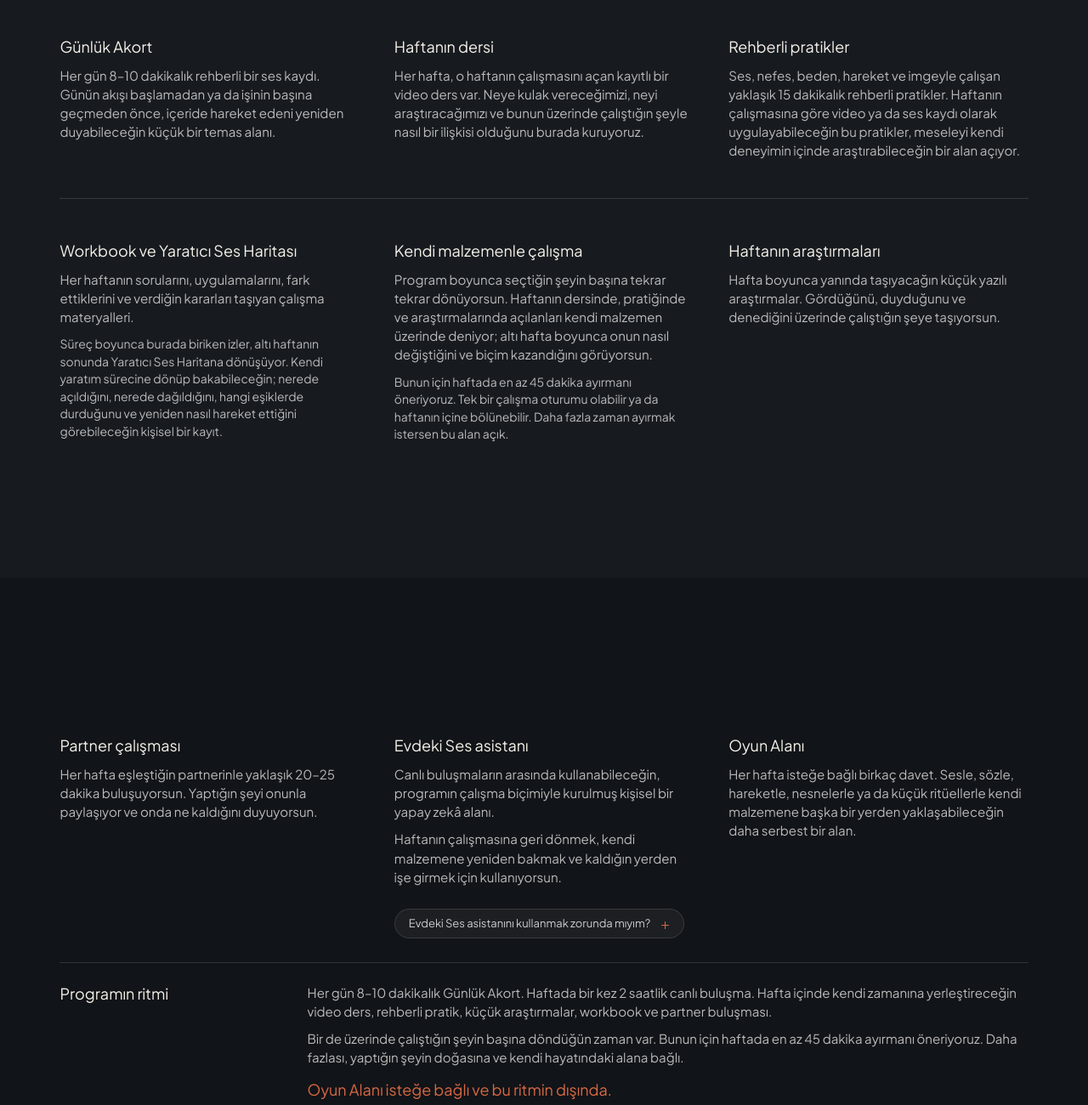
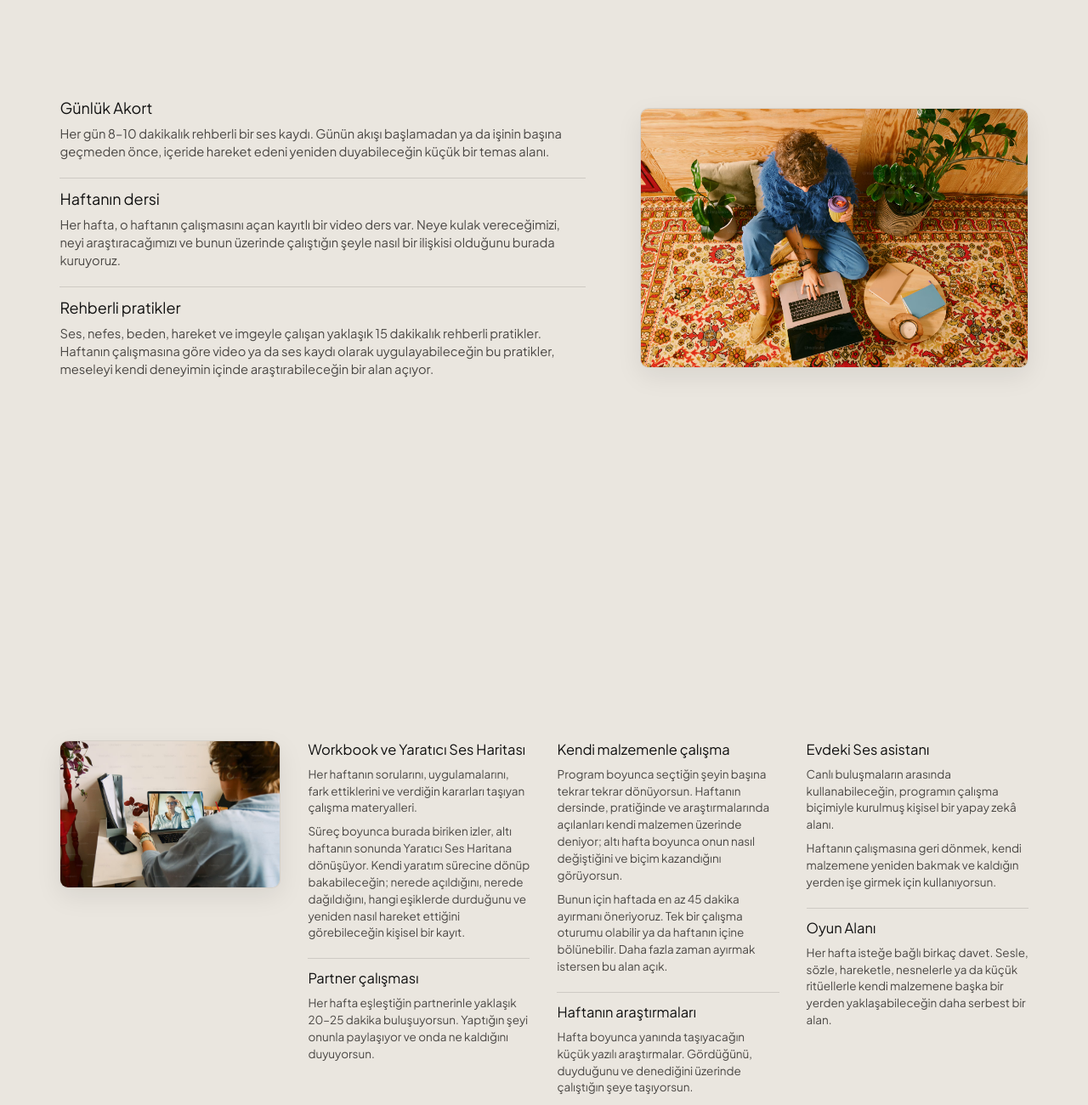
Before and after one commit to ekinyasa/evdekises-v2, a plain HTML site: page index.html in a window 1280 px wide. Shown: the part 10520-11820 px from the top of the page at 85% size. Drawn offline with Linux system fonts and the light colour scheme.

Commit message:
checkpoint: pre-program-illustrator-implementation

```diff
--- a/index.html
+++ b/index.html
@@ -684,10 +684,10 @@
     </section>
 
     <!-- ═══════════════════════════════════════════════════════════
-         PROGRAM A: BİRLİKTE ÇALIŞMAK (SECTION 13)
-         Environment: EDITORIAL DARK #111418
+         PROGRAM A: BİRLİKTE ÇALIŞMAK (SCENE A)
+         Environment: EDITORIAL LIGHT #EAE6DF
          ═══════════════════════════════════════════════════════════ -->
-    <section class="scene-program scene-program-a" id="program">
+    <section class="scene-program scene-program-a" id="program" data-slide-theme="light">
       <div class="container program-container">
 
         <div class="program-intro-header">
@@ -732,64 +732,42 @@
     </section>
 
     <!-- ═══════════════════════════════════════════════════════════
-         PROGRAM B: KİŞİSEL ÇALIŞMA ARAÇLARI (SECTION 14)
-         Environment: ALTERNATIVE SURFACE #171B20
+         PROGRAM B: KİŞİSEL ÇALIŞMA ARAÇLARI (SCENE B)
+         Environment: EDITORIAL LIGHT #EAE6DF
          ═══════════════════════════════════════════════════════════ -->
-    <section class="scene-program scene-program-b" id="program-pratikler">
+    <section class="scene-program scene-program-b" id="program-pratikler" data-slide-theme="light">
       <div class="container program-container">
 
-        <div class="program-grid-b">
-          <!-- Row 1: 3 Columns -->
-          <div class="program-tool-item">
-            <h3 class="program-tool-title">Günlük Akort</h3>
-            <p class="program-tool-desc">
+        <div class="program-layout-b">
+          <!-- Left: 3 Content Blocks -->
+          <div class="program-b-content-col">
+            <div class="program-b-item">
+              <h3 class="program-b-title">Günlük Akort</h3>
+              <p class="program-b-desc">
                 Her gün 8–10 dakikalık rehberli bir ses kaydı. Günün akışı başlamadan ya da işinin başına geçmeden önce, içeride hareket edeni yeniden duyabileceğin küçük bir temas alanı.
               </p>
             </div>
 
-          <div class="program-tool-item">
-            <h3 class="program-tool-title">Haftanın dersi</h3>
-            <p class="program-tool-desc">
+            <div class="program-b-item">
+              <h3 class="program-b-title">Haftanın dersi</h3>
+              <p class="program-b-desc">
                 Her hafta, o haftanın çalışmasını açan kayıtlı bir video ders var. Neye kulak vereceğimizi, neyi araştıracağımızı ve bunun üzerinde çalıştığın şeyle nasıl bir ilişkisi olduğunu burada kuruyoruz.
               </p>
             </div>
 
-          <div class="program-tool-item">
-            <h3 class="program-tool-title">Rehberli pratikler</h3>
-            <p class="program-tool-desc">
+            <div class="program-b-item">
+              <h3 class="program-b-title">Rehberli pratikler</h3>
+              <p class="program-b-desc">
                 Ses, nefes, beden, hareket ve imgeyle çalışan yaklaşık 15 dakikalık rehberli pratikler. Haftanın çalışmasına göre video ya da ses kaydı olarak uygulayabileceğin bu pratikler, meseleyi kendi deneyimin içinde araştırabileceğin bir alan açıyor.
               </p>
             </div>
-
-          <!-- Divider between rows on desktop -->
-          <div class="program-row-divider" aria-hidden="true"></div>
-
-          <!-- Row 2: 3 Columns -->
-          <div class="program-tool-item">
-            <h3 class="program-tool-title">Workbook ve Yaratıcı Ses Haritası</h3>
-            <p class="program-tool-desc">
-              Her haftanın sorularını, uygulamalarını, fark ettiklerini ve verdiğin kararları taşıyan çalışma materyalleri.
-            </p>
-            <p class="program-tool-subdesc">
-              Süreç boyunca burada biriken izler, altı haftanın sonunda Yaratıcı Ses Haritana dönüşüyor. Kendi yaratım sürecine dönüp bakabileceğin; nerede açıldığını, nerede dağıldığını, hangi eşiklerde durduğunu ve yeniden nasıl hareket ettiğini görebileceğin kişisel bir kayıt.
-            </p>
           </div>
 
-          <div class="program-tool-item">
-            <h3 class="program-tool-title">Kendi malzemenle çalışma</h3>
-            <p class="program-tool-desc">
-              Program boyunca seçtiğin şeyin başına tekrar tekrar dönüyorsun. Haftanın dersinde, pratiğinde ve araştırmalarında açılanları kendi malzemen üzerinde deniyor; altı hafta boyunca onun nasıl değiştiğini ve biçim kazandığını görüyorsun.
-            </p>
-            <p class="program-tool-subdesc">
-              Bunun için haftada en az 45 dakika ayırmanı öneriyoruz. Tek bir çalışma oturumu olabilir ya da haftanın içine bölünebilir. Daha fazla zaman ayırmak istersen bu alan açık.
-            </p>
+          <!-- Right: Supporting Photographic Frame -->
+          <div class="program-b-media-col" aria-hidden="true">
+            <div class="program-b-photo-card">
+              <img src="assets/program-b.avif" alt="Evdeki Ses çalışma ortamı" class="program-b-img" loading="lazy" />
             </div>
-
-          <div class="program-tool-item">
-            <h3 class="program-tool-title">Haftanın araştırmaları</h3>
-            <p class="program-tool-desc">
-              Hafta boyunca yanında taşıyacağın küçük yazılı araştırmalar. Gördüğünü, duyduğunu ve denediğini üzerinde çalıştığın şeye taşıyorsun.
-            </p>
           </div>
         </div>
 
@@ -797,43 +775,90 @@
     </section>
 
     <!-- ═══════════════════════════════════════════════════════════
-         PROGRAM C: SÜREKLİLİK VE DESTEK (SECTION 15)
-         Environment: EDITORIAL DARK #111418
+         PROGRAM C: SÜREKLİLİK VE DESTEK (SCENE C)
+         Environment: EDITORIAL LIGHT #EAE6DF
          ═══════════════════════════════════════════════════════════ -->
-    <section class="scene-program scene-program-c" id="program-ritim">
+    <section class="scene-program scene-program-c" id="program-destek" data-slide-theme="light">
       <div class="container program-container">
 
-        <div class="program-grid-c-top">
-          <div class="program-support-item">
-            <h3 class="program-support-title">Partner çalışması</h3>
-            <p class="program-support-desc">
+        <div class="program-layout-c">
+          <!-- Column 1: Supporting Photograph -->
+          <div class="program-c-media-col" aria-hidden="true">
+            <div class="program-c-photo-card">
+              <img src="assets/program-c.avif" alt="Evdeki Ses pratik ve materyal" class="program-c-img" loading="lazy" />
+            </div>
+          </div>
+
+          <!-- Column 2: 2 Components -->
+          <div class="program-c-group">
+            <div class="program-c-item">
+              <h3 class="program-c-title">Workbook ve Yaratıcı Ses Haritası</h3>
+              <p class="program-c-desc">
+                Her haftanın sorularını, uygulamalarını, fark ettiklerini ve verdiğin kararları taşıyan çalışma materyalleri.
+              </p>
+              <p class="program-c-desc">
+                Süreç boyunca burada biriken izler, altı haftanın sonunda Yaratıcı Ses Haritana dönüşüyor. Kendi yaratım sürecine dönüp bakabileceğin; nerede açıldığını, nerede dağıldığını, hangi eşiklerde durduğunu ve yeniden nasıl hareket ettiğini görebileceğin kişisel bir kayıt.
+              </p>
+            </div>
+
+            <div class="program-c-item">
+              <h3 class="program-c-title">Partner çalışması</h3>
+              <p class="program-c-desc">
                 Her hafta eşleştiğin partnerinle yaklaşık 20–25 dakika buluşuyorsun. Yaptığın şeyi onunla paylaşıyor ve onda ne kaldığını duyuyorsun.
               </p>
             </div>
+          </div>
 
-          <div class="program-support-item">
-            <h3 class="program-support-title">Evdeki Ses asistanı</h3>
-            <p class="program-support-desc">
-              Canlı buluşmaların arasında kullanabileceğin, programın çalışma biçimiyle kurulmuş kişisel bir yapay zekâ alanı.
+          <!-- Column 3: 2 Components -->
+          <div class="program-c-group">
+            <div class="program-c-item">
+              <h3 class="program-c-title">Kendi malzemenle çalışma</h3>
+              <p class="program-c-desc">
+                Program boyunca seçtiğin şeyin başına tekrar tekrar dönüyorsun. Haftanın dersinde, pratiğinde ve araştırmalarında açılanları kendi malzemen üzerinde deniyor; altı hafta boyunca onun nasıl değiştiğini ve biçim kazandığını görüyorsun.
               </p>
-            <p class="program-support-desc">
-              Haftanın çalışmasına geri dönmek, kendi malzemene yeniden bakmak ve kaldığın yerden işe girmek için kullanıyorsun.
+              <p class="program-c-desc">
+                Bunun için haftada en az 45 dakika ayırmanı öneriyoruz. Tek bir çalışma oturumu olabilir ya da haftanın içine bölünebilir. Daha fazla zaman ayırmak istersen bu alan açık.
               </p>
-            <div class="program-assistant-faq-wrap">
-              <button type="button" class="program-assistant-faq-btn" data-open-faq="faq-asistan" aria-haspopup="dialog">
-                <span class="assistant-faq-text">Evdeki Ses asistanını kullanmak zorunda mıyım?</span>
-                <span class="assistant-faq-icon" aria-hidden="true">+</span>
-              </button>
+            </div>
+
+            <div class="program-c-item">
+              <h3 class="program-c-title">Haftanın araştırmaları</h3>
+              <p class="program-c-desc">
+                Hafta boyunca yanında taşıyacağın küçük yazılı araştırmalar. Gördüğünü, duyduğunu ve denediğini üzerinde çalıştığın şeye taşıyorsun.
+              </p>
             </div>
           </div>
 
-          <div class="program-support-item">
-            <h3 class="program-support-title">Oyun Alanı</h3>
-            <p class="program-support-desc">
+          <!-- Column 4: 2 Components -->
+          <div class="program-c-group">
+            <div class="program-c-item">
+              <h3 class="program-c-title">Evdeki Ses asistanı</h3>
+              <p class="program-c-desc">
+                Canlı buluşmaların arasında kullanabileceğin, programın çalışma biçimiyle kurulmuş kişisel bir yapay zekâ alanı.
+              </p>
+              <p class="program-c-desc">
+                Haftanın çalışmasına geri dönmek, kendi malzemene yeniden bakmak ve kaldığın yerden işe girmek için kullanıyorsun.
+              </p>
+            </div>
+
+            <div class="program-c-item">
+              <h3 class="program-c-title">Oyun Alanı</h3>
+              <p class="program-c-desc">
                 Her hafta isteğe bağlı birkaç davet. Sesle, sözle, hareketle, nesnelerle ya da küçük ritüellerle kendi malzemene başka bir yerden yaklaşabileceğin daha serbest bir alan.
               </p>
             </div>
           </div>
+        </div>
+
+      </div>
+    </section>
+
+    <!-- ═══════════════════════════════════════════════════════════
+         PROGRAMIN RİTMİ (PRESERVED STANDALONE SECTION)
+         Environment: EDITORIAL DARK #111418
+         ═══════════════════════════════════════════════════════════ -->
+    <section class="scene-program scene-program-rhythm" id="program-ritim">
+      <div class="container program-container">
 
         <div class="program-rhythm-section">
           <div class="program-rhythm-head">
--- a/main.js
+++ b/main.js
@@ -10,8 +10,9 @@ document.addEventListener('DOMContentLoaded', () => {
   let ticking = false;
   const SCROLL_THRESHOLD = 90;
 
-  // Week sections for theme & tracking
+  // Week & light-themed sections for theme & tracking
   const weekSections = document.querySelectorAll('.scene-journey-week');
+  const lightSurfaceSections = document.querySelectorAll('.scene-journey-week, [data-slide-theme="light"]');
   const journeyTracker = document.getElementById('journeyTracker');
   const trackerLinks = document.querySelectorAll('.tracker-link');
 
@@ -29,14 +30,11 @@ document.addEventListener('DOMContentLoaded', () => {
       const headerMidY = headerRect.top + headerRect.height / 2;
 
       let onLight = false;
-      for (let i = 0; i < weekSections.length; i++) {
-        const section = weekSections[i];
+      for (let i = 0; i < lightSurfaceSections.length; i++) {
+        const section = lightSurfaceSections[i];
         const rect = section.getBoundingClientRect();
         if (rect.top <= headerMidY && rect.bottom >= headerMidY) {
-          const theme = section.getAttribute('data-slide-theme');
-          if (theme === 'light') {
-            onLight = true;
-          }
+          onLight = true;
           break;
         }
       }
@@ -235,7 +233,7 @@ document.addEventListener('DOMContentLoaded', () => {
 
   const eligibleChatSectionIds = new Set([
     'hafta-0', 'hafta-1', 'hafta-2', 'hafta-3', 'hafta-4', 'hafta-5', 'hafta-6',
-    'program', 'program-pratikler', 'program-ritim',
+    'program', 'program-pratikler', 'program-destek', 'program-ritim',
     'uygunluk',
     'nilufer'
   ]);
--- a/styles.css
+++ b/styles.css
@@ -1947,21 +1947,18 @@ a {
   display: flex;
   align-items: center;
   justify-content: center;
-  padding: clamp(3rem, 6vh, 4.5rem) 0;
+  padding: clamp(3.5rem, 6.5vh, 5rem) 0;
   overflow: hidden;
 }
 
-.scene-program-a {
-  background-color: #111418;
-  color: #F5F1E8;
-}
-
-.scene-program-b {
-  background-color: #171B20;
-  color: #F5F1E8;
-}
-
+.scene-program-a,
+.scene-program-b,
 .scene-program-c {
+  background-color: #EAE6DF;
+  color: #111111;
+}
+
+.scene-program-rhythm {
   background-color: #111418;
   color: #F5F1E8;
 }
@@ -1975,40 +1972,40 @@ a {
   display: flex;
   flex-direction: column;
   justify-content: center;
-  gap: clamp(1.75rem, 3.5vh, 3rem);
-}
-
+  gap: clamp(1.75rem, 3.5vh, 3.25rem);
+}
+
+/* ─── SCENE A: Editorial Light Composition ─── */
 .program-intro-header {
-  max-width: 840px;
-  display: flex;
-  flex-direction: column;
-  gap: 0.75rem;
+  max-width: 860px;
+  display: flex;
+  flex-direction: column;
+  gap: 0.85rem;
 }
 
 .program-main-title {
   font-family: 'NB International Regular Webfont', 'NB International Pro', 'NB International', var(--font-sans);
-  font-size: clamp(24px, 2.36vw, 34px);
-  line-height: clamp(30px, 2.77vw, 40px);
+  font-size: clamp(26px, 2.4vw, 36px);
+  line-height: clamp(32px, 2.8vw, 42px);
   font-weight: 400;
   letter-spacing: -0.02em;
-  color: #F5F1E8;
+  color: #111111;
   margin: 0;
 }
 
 .program-intro-lead {
   font-family: 'NB International Regular Webfont', 'NB International Pro', 'NB International', var(--font-sans);
-  font-size: clamp(15px, 1.18vw, 17px);
-  line-height: clamp(22px, 1.66vw, 24px);
-  font-weight: 400;
-  color: #B9B9B9;
-  margin: 0;
-}
-
-/* ─── PROGRAM A: Two Distinct Content Columns ─── */
+  font-size: clamp(15.5px, 1.2vw, 17.5px);
+  line-height: clamp(23px, 1.7vw, 26px);
+  font-weight: 400;
+  color: #55524E;
+  margin: 0;
+}
+
 .program-grid-a {
   display: grid;
   grid-template-columns: 1fr 1fr;
-  gap: clamp(2.5rem, 5vw, 5.5rem);
+  gap: clamp(2.5rem, 5.5vw, 5.5rem);
   align-items: start;
 }
 
@@ -2017,7 +2014,7 @@ a {
   flex-direction: column;
   gap: 0.85rem;
   padding-top: clamp(1.25rem, 2vh, 1.75rem);
-  border-top: 1px solid rgba(245, 241, 232, 0.14);
+  border-top: 1px solid rgba(0, 0, 0, 0.12);
 }
 
 .program-block-head {
@@ -2027,10 +2024,10 @@ a {
 
 .program-block-title {
   font-family: 'NB International Regular Webfont', 'NB International Pro', 'NB International', var(--font-sans);
-  font-size: clamp(18px, 1.39vw, 20px);
-  line-height: clamp(24px, 1.8vw, 26px);
-  font-weight: 400;
-  color: #F5F1E8;
+  font-size: clamp(18px, 1.39vw, 21px);
+  line-height: clamp(24px, 1.8vw, 27px);
+  font-weight: 400;
+  color: #111111;
   margin: 0;
 }
 
@@ -2042,136 +2039,159 @@ a {
 
 .program-desc {
   font-family: 'NB International Regular Webfont', 'NB International Pro', 'NB International', var(--font-sans);
-  font-size: clamp(15px, 1.18vw, 17px);
-  line-height: clamp(22px, 1.73vw, 25px);
-  font-weight: 400;
-  color: #B9B9B9;
+  font-size: clamp(14.5px, 1.15vw, 16.5px);
+  line-height: clamp(22px, 1.7vw, 25px);
+  font-weight: 400;
+  color: #4A4744;
   margin: 0;
 }
 
 .program-highlight-statement {
   font-family: 'NB International Regular Webfont', 'NB International Pro', 'NB International', var(--font-sans);
-  font-size: clamp(18px, 1.39vw, 20px);
-  line-height: clamp(24px, 1.94vw, 28px);
-  font-weight: 400;
-  color: var(--accent-terracotta);
+  font-size: clamp(17px, 1.35vw, 19.5px);
+  line-height: clamp(24px, 1.9vw, 28px);
+  font-weight: 400;
+  color: #9E472A;
   margin: 0.35rem 0 0;
 }
 
-/* ─── PROGRAM B: 3 Columns × 2 Rows ─── */
-.program-grid-b {
+/* ─── SCENE B: Light Editorial Layout + Supporting Photo ─── */
+.program-layout-b {
   display: grid;
-  grid-template-columns: repeat(3, 1fr);
-  gap: clamp(1.75rem, 3.2vw, 3.5rem);
-}
-
-.program-row-divider {
-  grid-column: 1 / -1;
-  height: 1px;
-  background: rgba(245, 241, 232, 0.14);
-  margin: clamp(0.25rem, 0.5vh, 0.5rem) 0;
-}
-
-.program-tool-item {
-  display: flex;
-  flex-direction: column;
-  gap: 0.65rem;
-  padding-top: 0.25rem;
-}
-
-.program-tool-title {
+  grid-template-columns: 1.15fr 0.85fr;
+  gap: clamp(2.5rem, 5vw, 5rem);
+  align-items: center;
+}
+
+.program-b-content-col {
+  display: flex;
+  flex-direction: column;
+  gap: clamp(1.25rem, 2.2vh, 2rem);
+}
+
+.program-b-item {
+  display: flex;
+  flex-direction: column;
+  gap: 0.5rem;
+  padding-top: clamp(0.75rem, 1.5vh, 1.25rem);
+  border-top: 1px solid rgba(0, 0, 0, 0.12);
+}
+
+.program-b-item:first-child {
+  border-top: none;
+  padding-top: 0;
+}
+
+.program-b-title {
   font-family: 'NB International Regular Webfont', 'NB International Pro', 'NB International', var(--font-sans);
-  font-size: clamp(18px, 1.39vw, 20px);
-  line-height: clamp(24px, 1.8vw, 26px);
-  font-weight: 400;
-  color: #F5F1E8;
-  margin: 0;
-}
-
-.program-tool-desc {
+  font-size: clamp(18px, 1.39vw, 21px);
+  line-height: clamp(24px, 1.8vw, 27px);
+  font-weight: 400;
+  color: #111111;
+  margin: 0;
+}
+
+.program-b-desc {
   font-family: 'NB International Regular Webfont', 'NB International Pro', 'NB International', var(--font-sans);
-  font-size: clamp(15px, 1.18vw, 17px);
-  line-height: clamp(22px, 1.73vw, 25px);
-  font-weight: 400;
-  color: #B9B9B9;
-  margin: 0;
-}
-
-.program-tool-subdesc {
+  font-size: clamp(14.5px, 1.15vw, 16px);
+  line-height: clamp(21px, 1.65vw, 24px);
+  font-weight: 400;
+  color: #4A4744;
+  margin: 0;
+}
+
+.program-b-media-col {
+  display: flex;
+  justify-content: center;
+  align-items: center;
+}
+
+.program-b-photo-card {
+  width: 100%;
+  max-width: 480px;
+  border-radius: 10px;
+  overflow: hidden;
+  box-shadow: 0 10px 30px rgba(0, 0, 0, 0.08);
+  border: 1px solid rgba(0, 0, 0, 0.06);
+  background-color: #E2DDD4;
+}
+
+.program-b-img {
+  width: 100%;
+  height: auto;
+  max-height: clamp(380px, 52vh, 500px);
+  object-fit: cover;
+  display: block;
+}
+
+/* ─── SCENE C: Light Editorial 4-Column Layout (Photo + 6 Components) ─── */
+.program-layout-c {
+  display: grid;
+  grid-template-columns: 260px repeat(3, 1fr);
+  gap: clamp(1.5rem, 2.5vw, 2.75rem);
+  align-items: start;
+}
+
+.program-c-media-col {
+  display: flex;
+  flex-direction: column;
+}
+
+.program-c-photo-card {
+  width: 100%;
+  border-radius: 10px;
+  overflow: hidden;
+  box-shadow: 0 10px 30px rgba(0, 0, 0, 0.08);
+  border: 1px solid rgba(0, 0, 0, 0.06);
+  background-color: #E2DDD4;
+}
+
+.program-c-img {
+  width: 100%;
+  height: auto;
+  max-height: clamp(380px, 52vh, 480px);
+  object-fit: cover;
+  display: block;
+}
+
+.program-c-group {
+  display: flex;
+  flex-direction: column;
+  gap: clamp(1.25rem, 2.2vh, 2rem);
+}
+
+.program-c-item {
+  display: flex;
+  flex-direction: column;
+  gap: 0.5rem;
+  padding-top: clamp(0.75rem, 1.5vh, 1.25rem);
+  border-top: 1px solid rgba(0, 0, 0, 0.12);
+}
+
+.program-c-group .program-c-item:first-child {
+  border-top: none;
+  padding-top: 0;
+}
+
+.program-c-title {
   font-family: 'NB International Regular Webfont', 'NB International Pro', 'NB International', var(--font-sans);
-  font-size: clamp(14px, 1.04vw, 15px);
-  line-height: clamp(20px, 1.6vw, 23px);
-  font-weight: 400;
-  color: #B9B9B9;
-  margin: 0;
-}
-
-/* ─── PROGRAM C: 3 Support Items + Synthesizing Rhythm Block ─── */
-.program-grid-c-top {
-  display: grid;
-  grid-template-columns: repeat(3, 1fr);
-  gap: clamp(1.75rem, 3.2vw, 3.5rem);
-  align-items: start;
-}
-
-.program-support-item {
-  display: flex;
-  flex-direction: column;
-  gap: 0.65rem;
-}
-
-.program-support-title {
+  font-size: clamp(16.5px, 1.25vw, 19px);
+  line-height: clamp(22px, 1.6vw, 25px);
+  font-weight: 400;
+  color: #111111;
+  margin: 0;
+}
+
+.program-c-desc {
   font-family: 'NB International Regular Webfont', 'NB International Pro', 'NB International', var(--font-sans);
-  font-size: clamp(18px, 1.39vw, 20px);
-  line-height: clamp(24px, 1.8vw, 26px);
-  font-weight: 400;
-  color: #F5F1E8;
-  margin: 0;
-}
-
-.program-support-desc {
-  font-family: 'NB International Regular Webfont', 'NB International Pro', 'NB International', var(--font-sans);
-  font-size: clamp(15px, 1.18vw, 17px);
-  line-height: clamp(22px, 1.73vw, 25px);
-  font-weight: 400;
-  color: #B9B9B9;
-  margin: 0;
-}
-
-.program-assistant-faq-wrap {
-  margin-top: 0.5rem;
-}
-
-.program-assistant-faq-btn {
-  display: inline-flex;
-  align-items: center;
-  gap: 0.75rem;
-  background: rgba(23, 27, 32, 0.85);
-  border: 1px solid rgba(245, 241, 232, 0.16);
-  border-radius: 9999px;
-  padding: 0.45rem 0.95rem;
-  color: #cccccc;
-  font-family: 'NB International Regular Webfont', 'NB International Pro', 'NB International', var(--font-sans);
-  font-size: clamp(12px, 0.9vw, 13.5px);
-  line-height: 18px;
-  cursor: pointer;
-  transition: all 0.2s ease;
-  text-decoration: none;
-}
-
-.program-assistant-faq-btn:hover {
-  background: rgba(30, 36, 42, 0.98);
-  border-color: rgba(245, 241, 232, 0.32);
-  color: #ffffff;
-  transform: translateY(-1px);
-}
-
-.assistant-faq-icon {
-  font-size: 15px;
-  line-height: 1;
-  color: var(--accent-terracotta);
-}
-
+  font-size: clamp(13.5px, 1.05vw, 15px);
+  line-height: clamp(19.5px, 1.55vw, 22.5px);
+  font-weight: 400;
+  color: #4A4744;
+  margin: 0;
+}
+
+/* ─── PROGRAMIN RİTMİ (Preserved Standalone Section) ─── */
 .program-rhythm-section {
   display: grid;
   grid-template-columns: 240px 1fr;
@@ -2309,25 +2329,50 @@ a {
 }
 
 /* Responsive adjustments for Program & Fit */
+@media (max-width: 1100px) {
+  .program-layout-c {
+    grid-template-columns: 1fr 1fr;
+    gap: 2rem;
+  }
+
+  .program-c-media-col {
+    grid-column: 1 / -1;
+    max-width: 440px;
+    margin: 0 auto;
+  }
+}
+
 @media (max-width: 960px) {
   .scene-program,
   .scene-fit {
     height: auto;
-    min-height: auto;
+    min-height: 100svh;
     padding: clamp(5.5rem, 11vh, 7rem) 0 clamp(3.5rem, 6vh, 4.5rem);
     overflow: visible;
   }
 
   .program-grid-a,
-  .program-grid-b,
-  .program-grid-c-top,
+  .program-layout-b,
+  .program-layout-c,
   .program-rhythm-section {
     grid-template-columns: 1fr;
-    gap: 1.75rem;
-  }
-
-  .program-row-divider {
-    display: none;
+    gap: 2rem;
+  }
+
+  .program-b-media-col,
+  .program-c-media-col {
+    max-width: 100%;
+    margin-top: 0.5rem;
+  }
+
+  .program-b-photo-card,
+  .program-c-photo-card {
+    max-width: 100%;
+  }
+
+  .program-b-img,
+  .program-c-img {
+    max-height: 320px;
   }
 }
 
```
Also changed, not shown: assets/metronome-poster.jpeg (added), assets/metronome.webp (added), assets/program-d.avif (added), references/program-a-reference.png (added), references/program-c-reference.png (added), references/program-d-reference.png (added), references/program-ritim-reference.jpg (added), 2 other files. Lines whose indentation alone changed are shown as unchanged.
